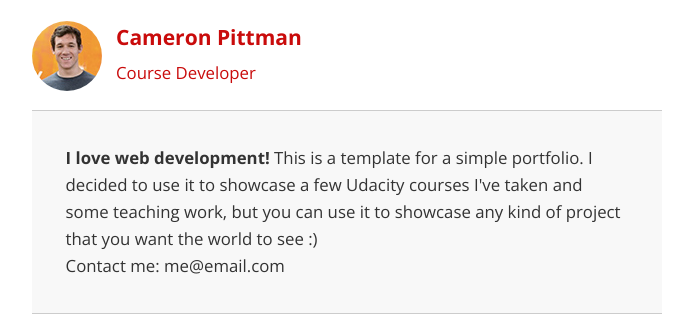
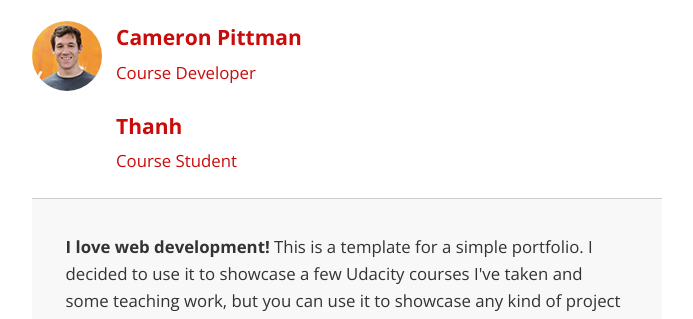
Before and after one commit to thanhlv1/webperf, a plain HTML site: page index.html in a window 1280 px wide. Shown: the top 319 px of the page, without its empty margins (293-986 px from the left). Drawn offline with nearby package versions, Linux system fonts and the light colour scheme.

Commit message:
test 1st change
test 1st change

```diff
--- a/index.html
+++ b/index.html
@@ -5,7 +5,6 @@
     <meta name="viewport" content="width=device-width, initial-scale=1">
     <meta name="description" content=" FILL ME IN ">
     <meta name="author" content=" FILL ME IN ">
-    <title>Cameron Pittman: Portfolio</title>
 
     <!-- Hmm, what is the impact of web fonts on speed? Measure it... -->
     <link href="//fonts.googleapis.com/css?family=Open+Sans:400,700" rel="stylesheet">
@@ -29,6 +28,7 @@
     <header>
       <a href="/"><img src="img/profilepic.jpg"></a>
       <p>Cameron Pittman<br><span>Course Developer</span></p>
+	  <p>Thanh<br><span>Course Student</span></p>
     </header>
 
     <div class="container">
```
